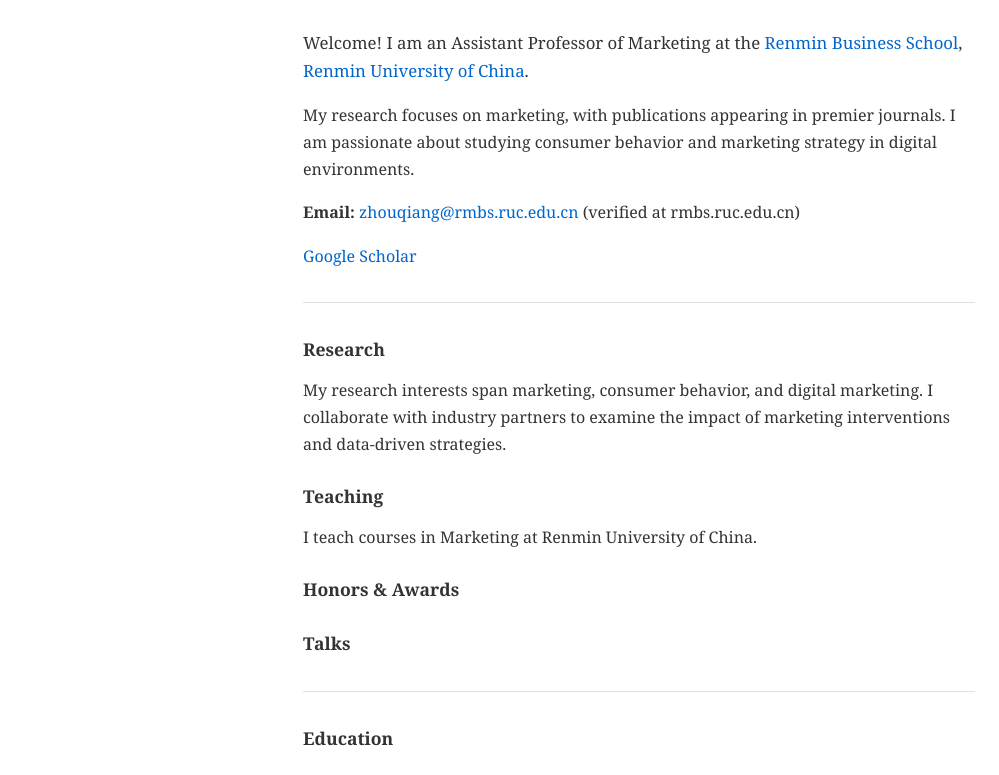
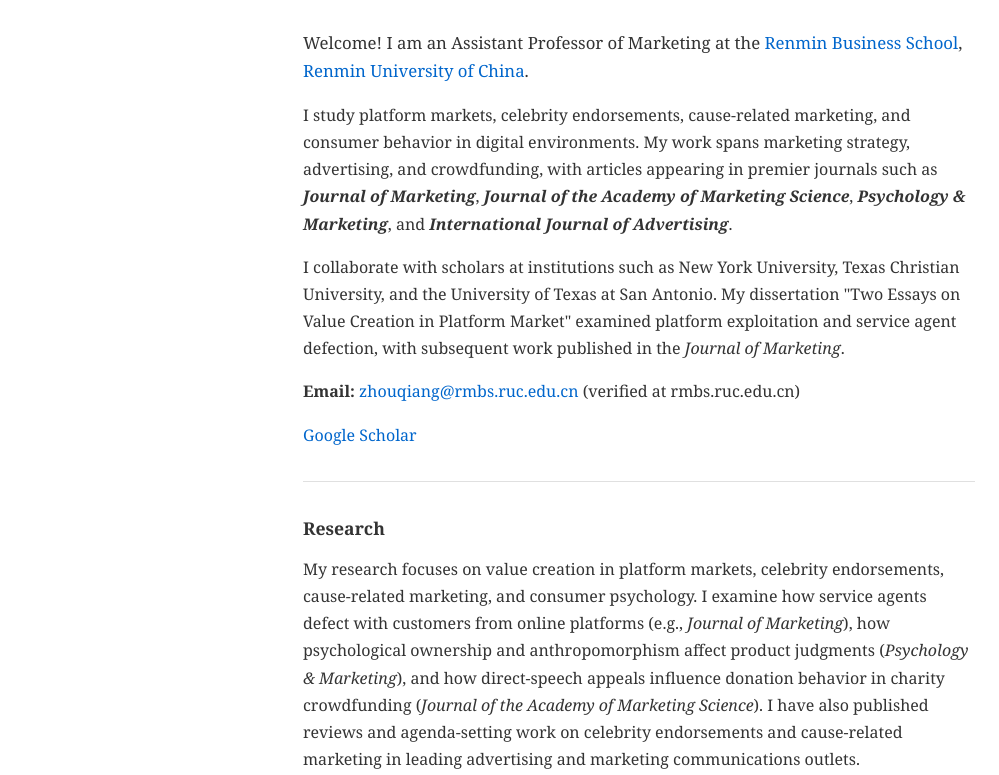
Before and after one commit to KrisZhou718/my-site, a plain HTML site: page index.html in a window 1280 px wide. Shown: the part 177-952 px from the top of the page, without its empty margins (1-1000 px from the left). Drawn offline with Linux system fonts and the light colour scheme.

Commit message:
update with content

```diff
--- a/index.html
+++ b/index.html
@@ -28,7 +28,10 @@
         <a href="https://www.ruc.edu.cn/" target="_blank" rel="noopener">Renmin University of China</a>.
       </p>
       <p>
-        My research focuses on marketing, with publications appearing in premier journals. I am passionate about studying consumer behavior and marketing strategy in digital environments.
+        I study platform markets, celebrity endorsements, cause-related marketing, and consumer behavior in digital environments. My work spans marketing strategy, advertising, and crowdfunding, with articles appearing in premier journals such as <strong><em>Journal of Marketing</em></strong>, <strong><em>Journal of the Academy of Marketing Science</em></strong>, <strong><em>Psychology & Marketing</em></strong>, and <strong><em>International Journal of Advertising</em></strong>.
+      </p>
+      <p>
+        I collaborate with scholars at institutions such as New York University, Texas Christian University, and the University of Texas at San Antonio. My dissertation "Two Essays on Value Creation in Platform Market" examined platform exploitation and service agent defection, with subsequent work published in the <em>Journal of Marketing</em>.
       </p>
       <p>
         <strong>Email:</strong> <a href="mailto:zhouqiang@rmbs.ruc.edu.cn">zhouqiang@rmbs.ruc.edu.cn</a> (verified at rmbs.ruc.edu.cn)
@@ -43,7 +46,7 @@
     <section id="research" class="section">
       <h3>Research</h3>
       <p>
-        My research interests span marketing, consumer behavior, and digital marketing. I collaborate with industry partners to examine the impact of marketing interventions and data-driven strategies.
+        My research focuses on value creation in platform markets, celebrity endorsements, cause-related marketing, and consumer psychology. I examine how service agents defect with customers from online platforms (e.g., <em>Journal of Marketing</em>), how psychological ownership and anthropomorphism affect product judgments (<em>Psychology & Marketing</em>), and how direct-speech appeals influence donation behavior in charity crowdfunding (<em>Journal of the Academy of Marketing Science</em>). I have also published reviews and agenda-setting work on celebrity endorsements and cause-related marketing in leading advertising and marketing communications outlets.
       </p>
     </section>
 
@@ -73,7 +76,7 @@
     <section class="section">
       <h3>Education</h3>
       <p>
-        <!-- Add education details as needed -->
+        Ph.D., The University of Texas at San Antonio, 2021
       </p>
     </section>
 
```
